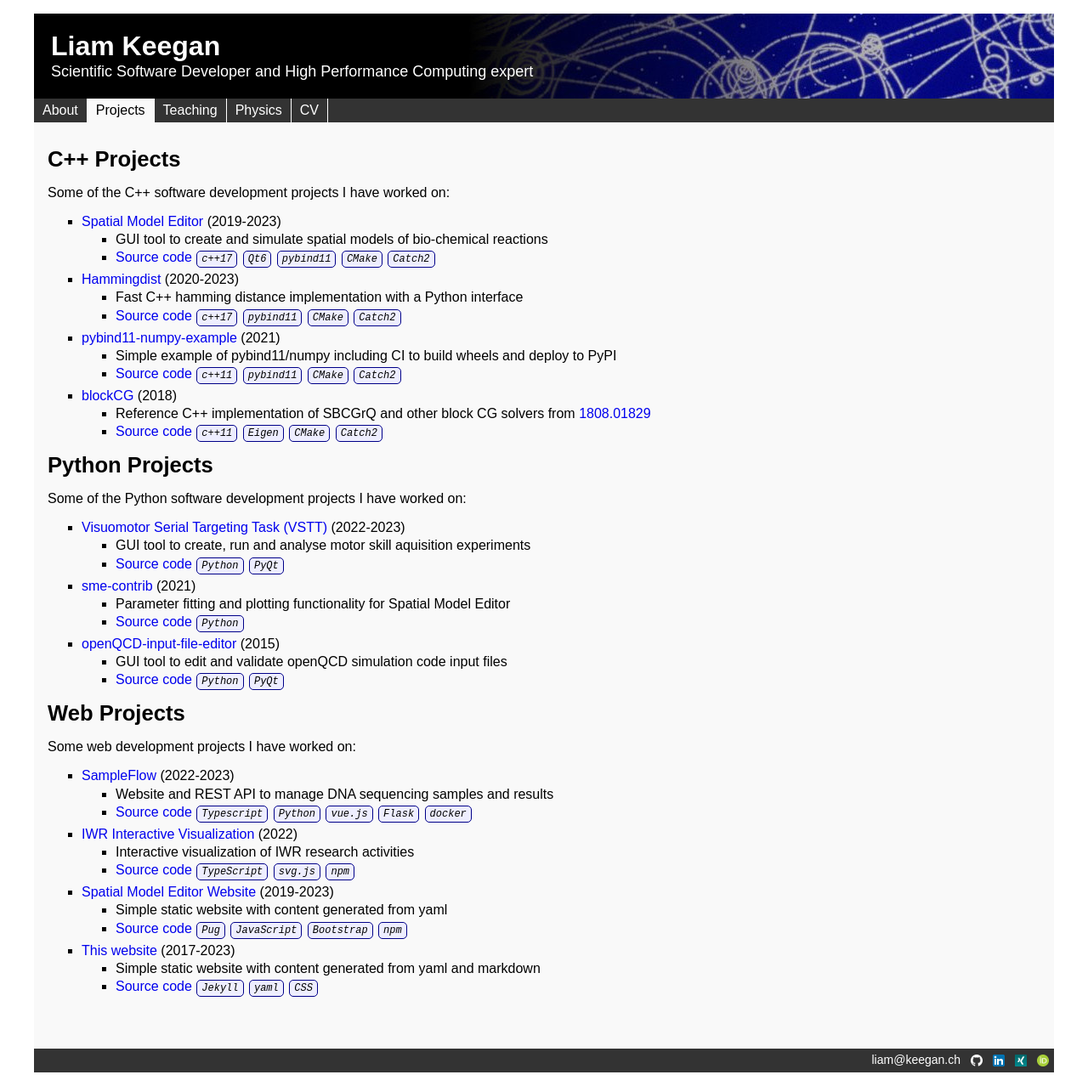
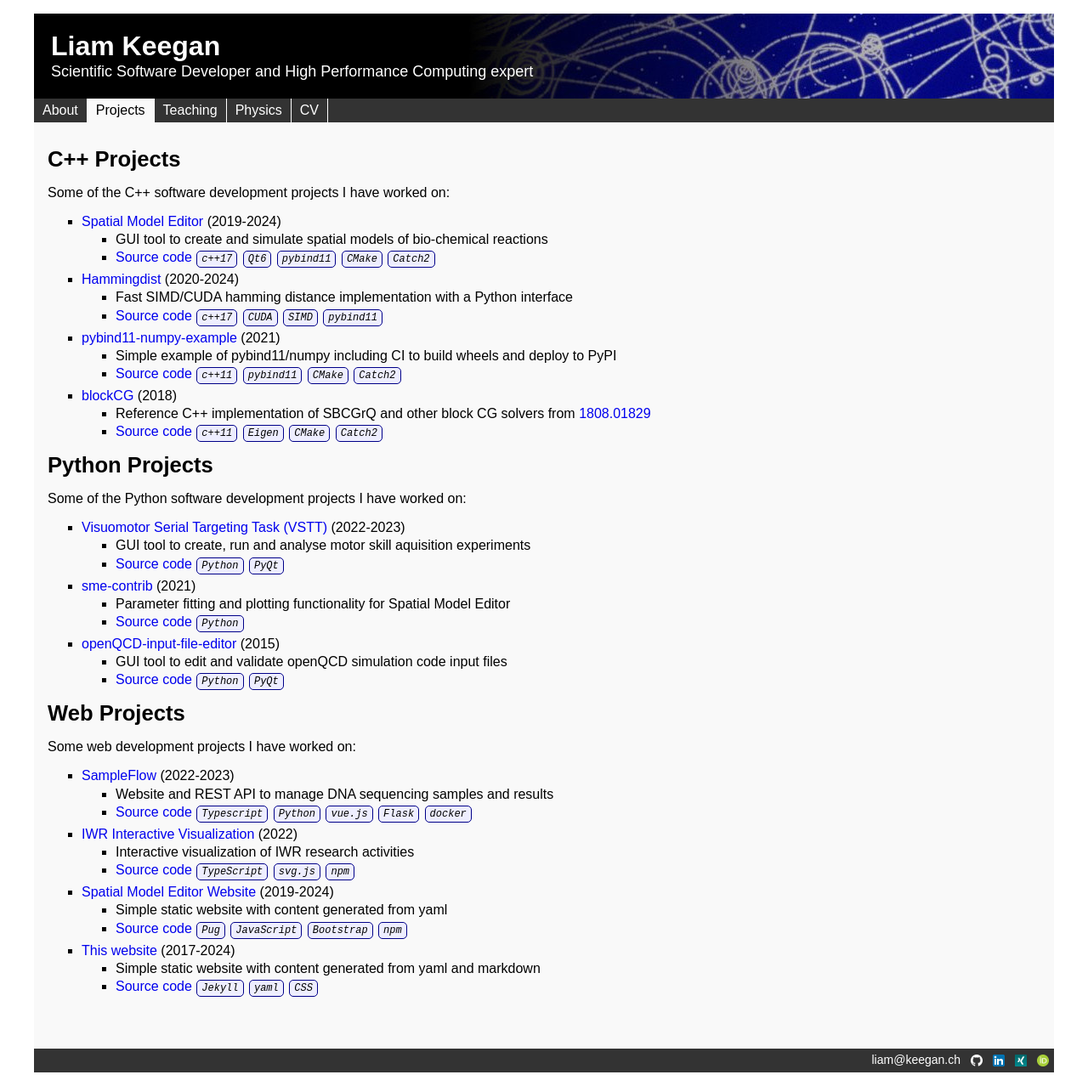
Before and after one commit to lkeegan/lkeegan.github.io, a Jekyll site: the page built from projects.md, in a window 1280 px wide. Shown: the whole page at 85% size. Built offline with Jekyll 4.4.1, drawn with Linux system fonts in a browser that asks for light colours.

Commit message:
update projects

```diff
--- a/_data/projects.yml
+++ b/_data/projects.yml
@@ -1,7 +1,7 @@
 - title: C++ Projects
   description: 'Some of the C++ software development projects I have worked on'
   items:
-    - year: 2019-2023
+    - year: 2019-2024
       title: Spatial Model Editor
       desc: GUI tool to create and simulate spatial models of bio-chemical reactions
       url: https://spatial-model-editor.github.io
@@ -13,15 +13,15 @@
         - Catch2
       code: https://github.com/spatial-model-editor/spatial-model-editor
 
-    - year: 2020-2023
+    - year: 2020-2024
       title: Hammingdist
-      desc: Fast C++ hamming distance implementation with a Python interface
+      desc: Fast SIMD/CUDA hamming distance implementation with a Python interface
       url: https://pypi.org/project/hammingdist
       tags:
         - c++17
+        - CUDA
+        - SIMD
         - pybind11
-        - CMake
-        - Catch2
       code: https://github.com/ssciwr/hammingdist
 
     - year: 2021
@@ -100,7 +100,7 @@
         - npm
       code: https://github.com/ssciwr/iwr-interactive-visualization
 
-    - year: 2019-2023
+    - year: 2019-2024
       title: Spatial Model Editor Website
       desc: Simple static website with content generated from yaml
       url: https://spatial-model-editor.github.io
@@ -111,7 +111,7 @@
         - npm
       code: https://github.com/spatial-model-editor/spatial-model-editor.github.io
 
-    - year: 2017-2023
+    - year: 2017-2024
       title: This website
       desc: Simple static website with content generated from yaml and markdown
       url: https://www.keegan.ch
```
Also changed, not shown: .pre-commit-config.yaml.
